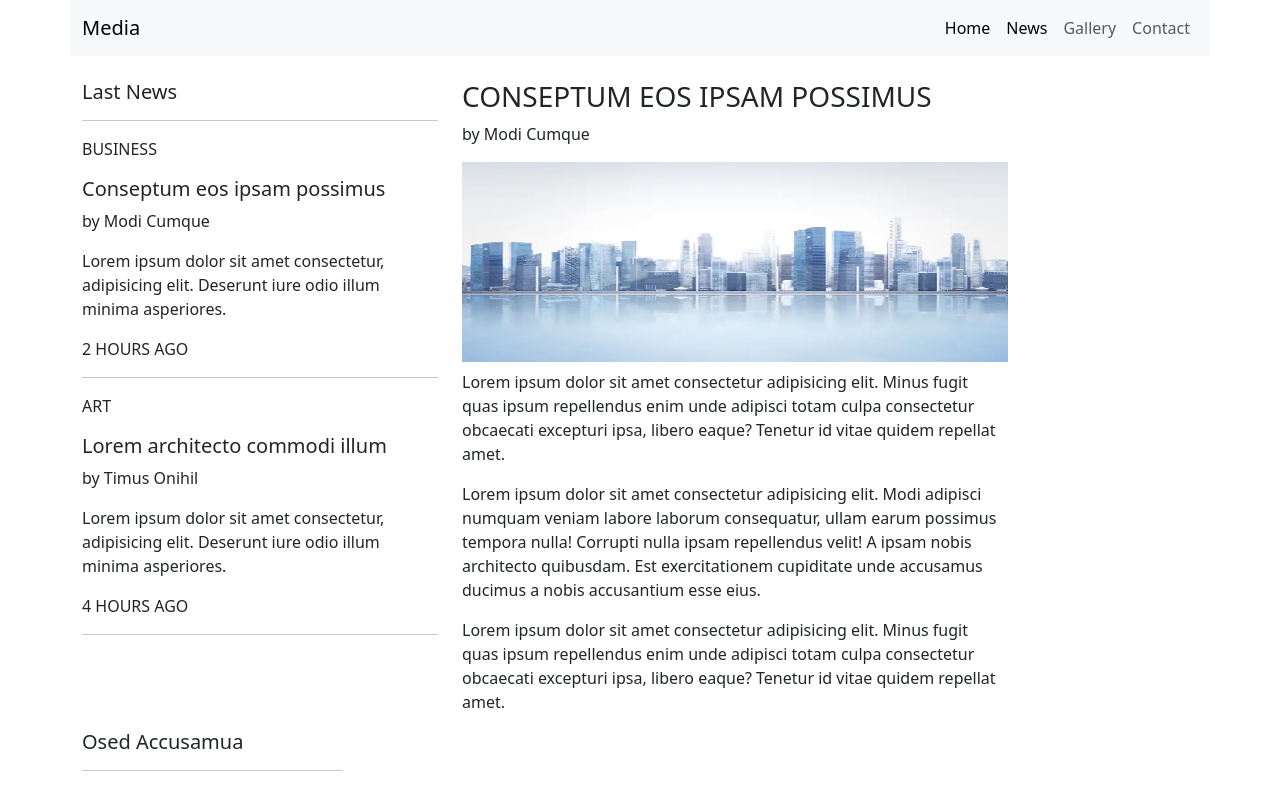
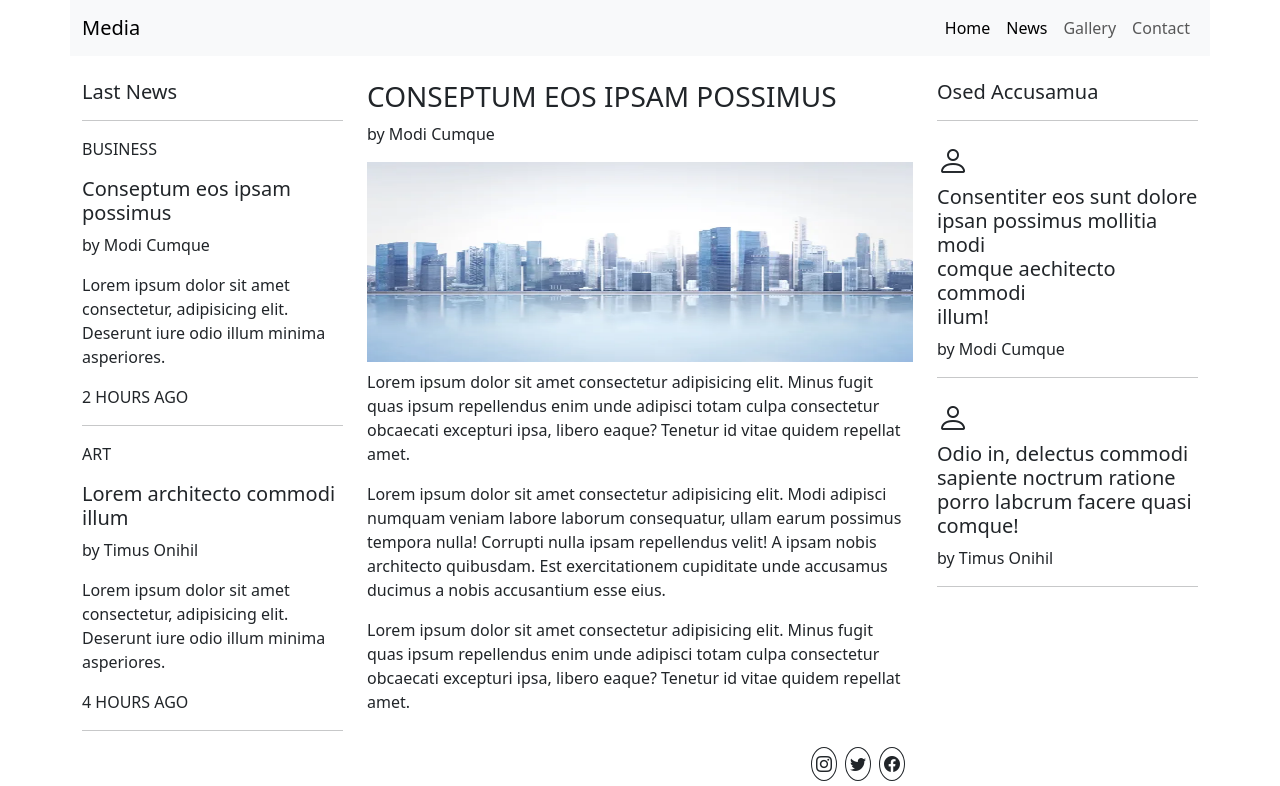
Before and after one commit to AntoninaMychaylivna/Control-GitHub, a plain HTML site: page index.html in a window 1280 px wide. Shown: the top 786 px of the page. Drawn offline with nearby package versions, Linux system fonts and the light colour scheme.

Commit message:
added style

```diff
--- a/index.html
+++ b/index.html
@@ -41,8 +41,8 @@
 
 
     <div class="container mt-4">
-        <div class="row">
-          <div class="col-3 col-sm-12 col-md-4">
+        <div class="row flex-column-reverse flex-md-row">
+          <div class="col-sm-12 col-md-4 col-xl-3">
             <h5>Last News</h5>
             <hr>
             <p>BUSINESS</p>
@@ -60,7 +60,7 @@
           </div>
 
 
-          <div class="col col-6">
+          <div class="col-sm-12 col-md-8 col-xl-6">
            <h3>CONSEPTUM EOS IPSAM POSSIMUS</h3>
            <p>by Modi Cumque</p>
            <img src="./images/city.jpg" alt="sity" style="width: 100%; height: 200px;">
@@ -75,7 +75,7 @@
           </div>
 
 
-          <div class="col-3 d-sm-none d-lg-block">
+          <div class="col-lg-3 d-sm-none d-md-none d-lg-none d-xl-block">
             <h5>Osed Accusamua</h5>
             <hr>
             <i class="bi bi-person" style="font-size: 2rem;"></i>
@@ -101,8 +101,8 @@
 
       <footer>
         <div class="container">
-          <div class="row justify-content-end">
-            <div class="col col-9">
+          <div class="row">
+            <div class="col-9">
               <i class="bi bi-facebook float-end me-2  rounded-circle border border-dark p-1" style="font-size: 1rem;"></i>
               <i class="bi bi-twitter float-end me-2  rounded-circle border border-dark p-1" style="font-size: 1rem;"></i>
               <i class="bi bi-instagram float-end me-2  rounded-circle border border-dark p-1" style="font-size: 1rem;"></i>
```
